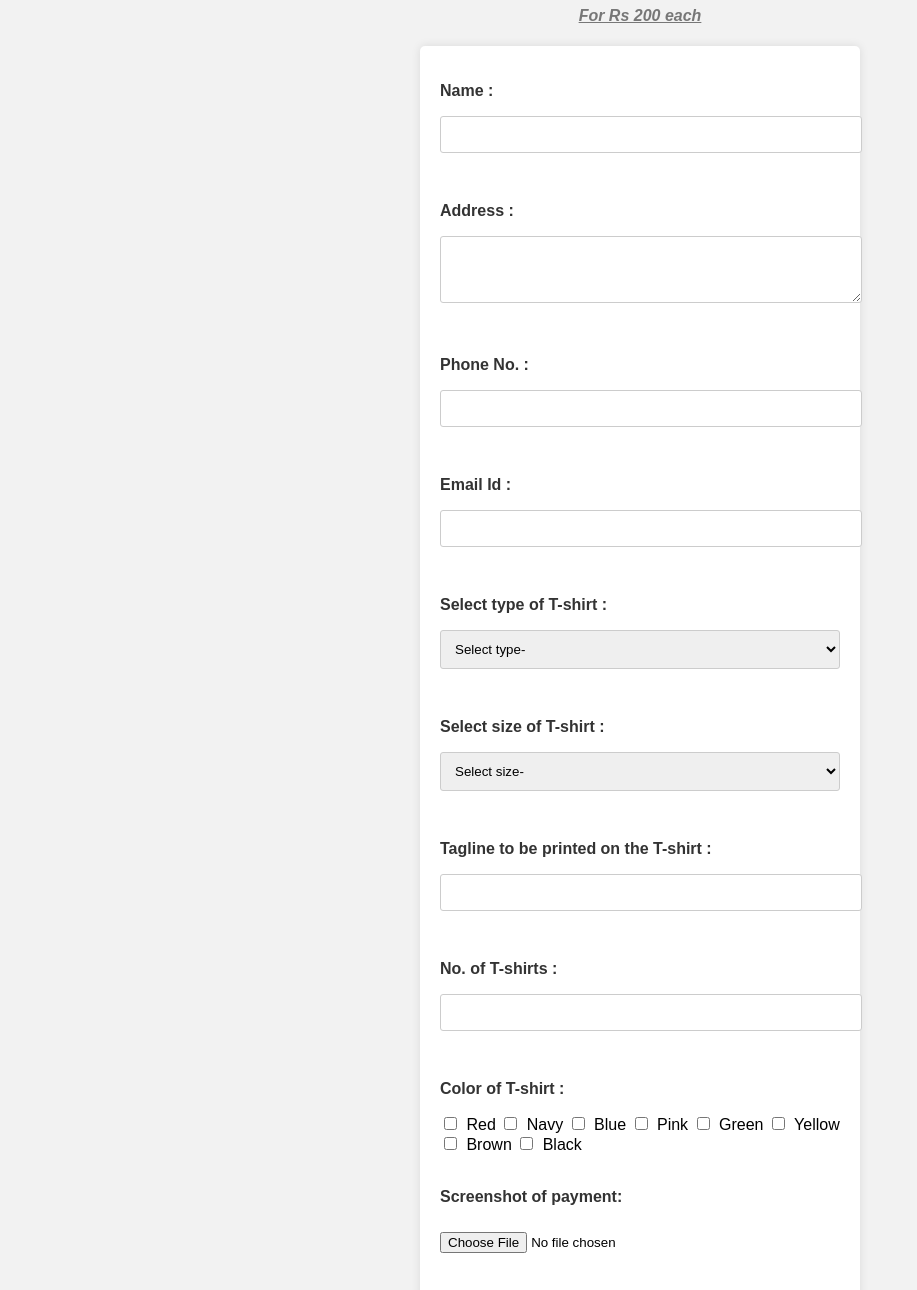
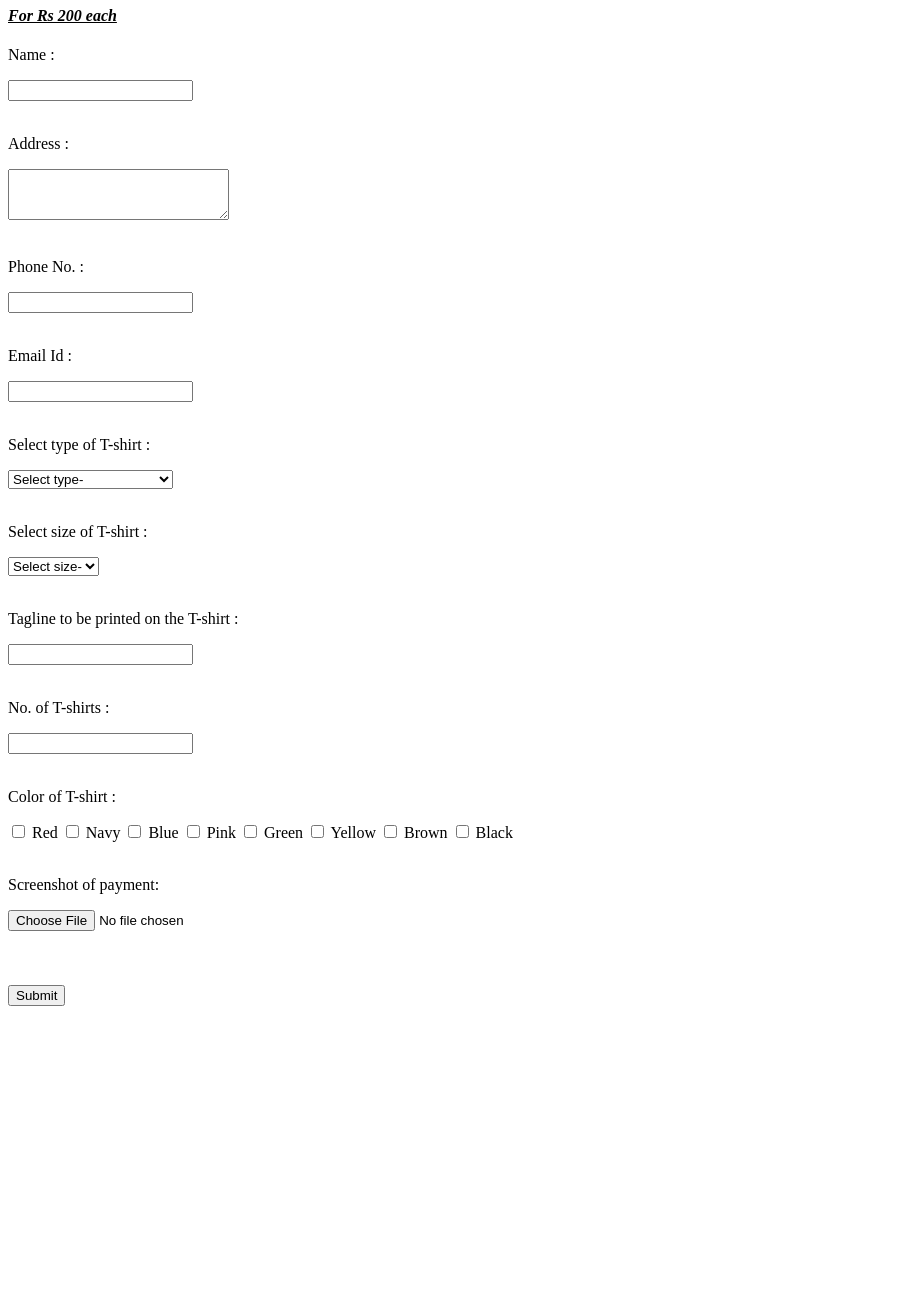
Before and after one commit to Anush0108/CSSassignment2, a plain HTML site: page index.html in a window 1280 px wide. Shown: the part 73-1363 px from the top of the page, without its empty margins (0-917 px from the left). After the commit the page ends 1087 px from the top, so only its background shows below. Drawn offline with Linux system fonts and the light colour scheme.

Commit message:
Update index.html

```diff
--- a/index.html
+++ b/index.html
@@ -3,72 +3,7 @@
 <head>
     <meta charset="UTF-8">
     <title>T-shirt store</title>
-    <style>
-        body {
-            font-family: Arial, sans-serif;
-            background-color: #f2f2f2;
-            margin: 0;
-            padding: 0;
-        }
 
-        h1 {
-            text-align: center;
-            color: #333;
-        }
-
-        h4 {
-            text-align: center;
-            color: #777;
-            font-style: italic;
-        }
-
-        form {
-            max-width: 400px;
-            margin: 0 auto;
-            padding: 20px;
-            background-color: #fff;
-            border-radius: 5px;
-            box-shadow: 0 0 10px rgba(0, 0, 0, 0.1);
-        }
-
-        p {
-            font-weight: bold;
-            color: #333;
-        }
-
-        input[type="text"],
-        input[type="email"],
-        input[type="number"],
-        select,
-        textarea {
-            width: 100%;
-            padding: 10px;
-            margin-bottom: 15px;
-            border: 1px solid #ccc;
-            border-radius: 3px;
-        }
-
-        input[type="checkbox"] {
-            margin-right: 5px;
-        }
-
-        input[type="file"] {
-            margin-top: 10px;
-        }
-
-        input[type="submit"] {
-            background-color: #333;
-            color: #fff;
-            padding: 10px 20px;
-            border: none;
-            border-radius: 3px;
-            cursor: pointer;
-        }
-
-        input[type="submit"]:hover {
-            background-color: #555;
-        }
-    </style>
 </head>
 <body>
     <h1>Customize Your T-shirt</h1>
```
